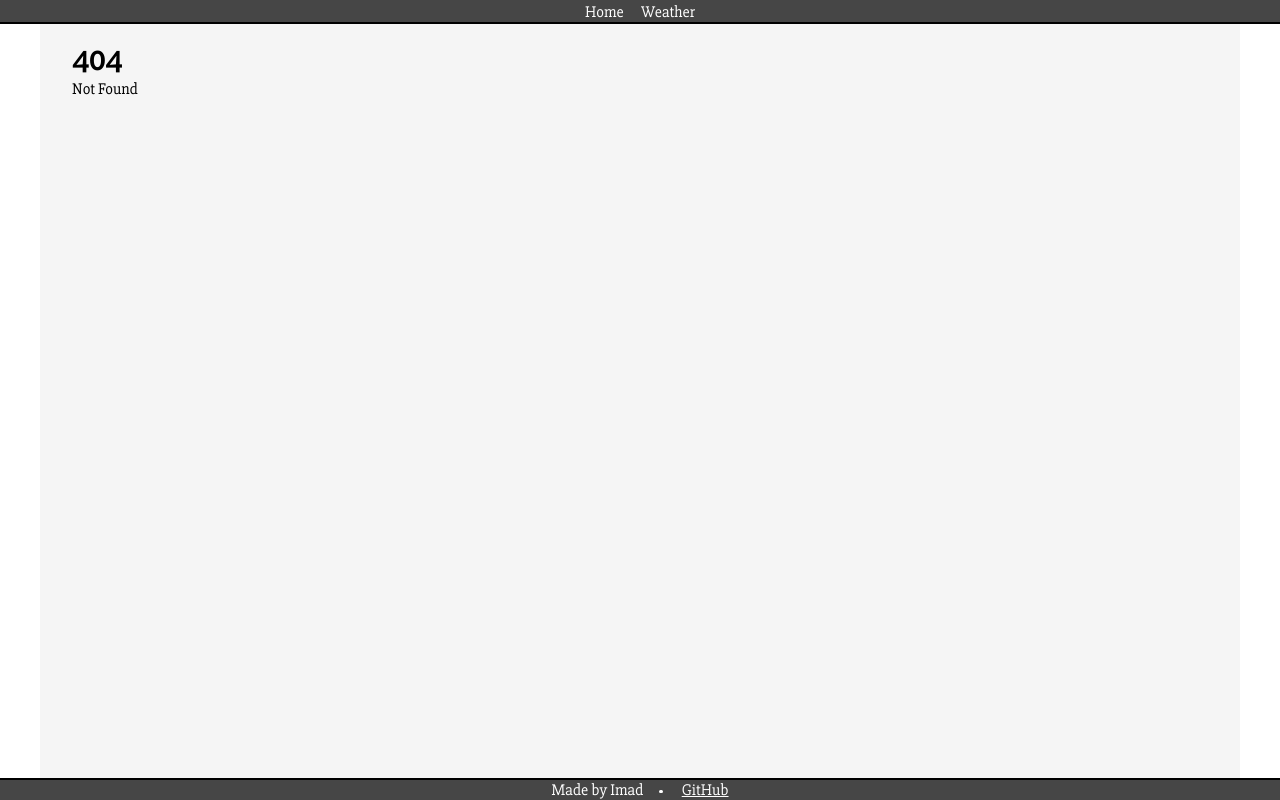
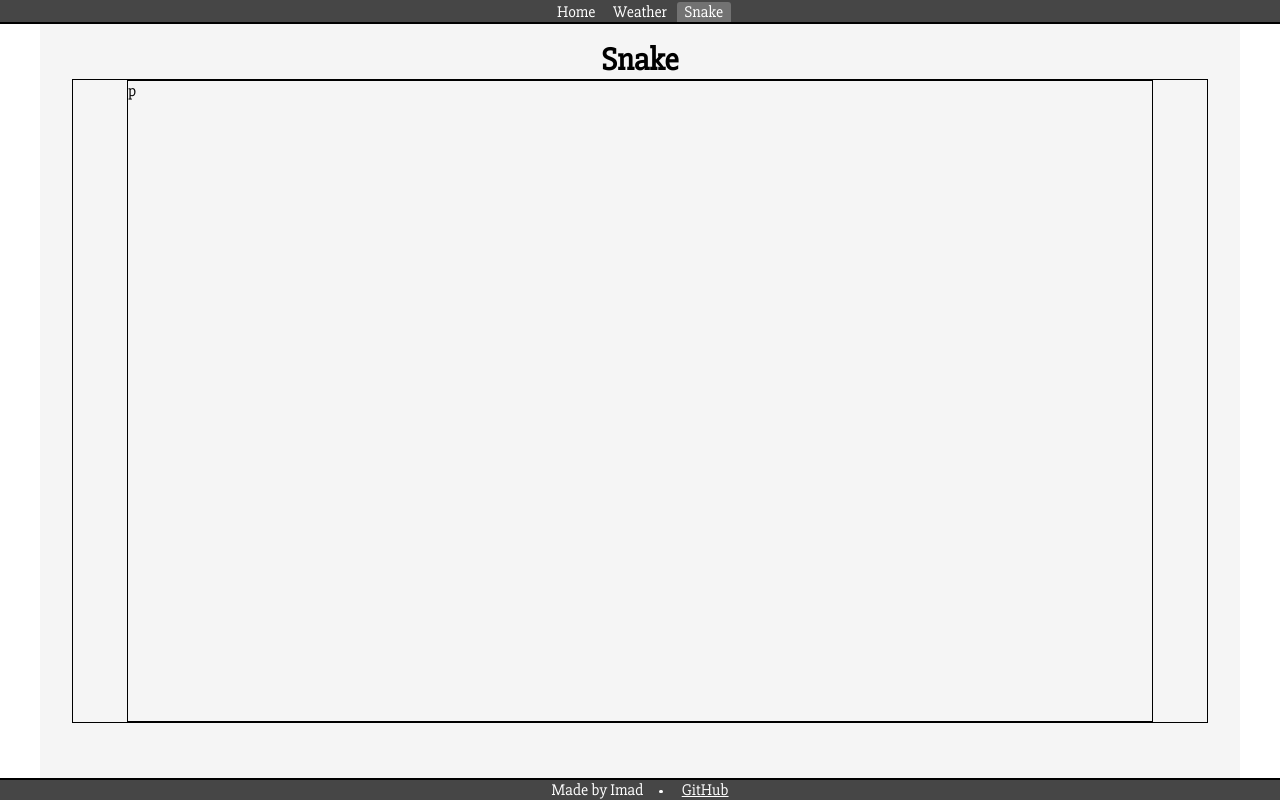
Before and after one commit to Imad-C/imads-demos, a SvelteKit app: page /snake in a window 1280 px wide. Before the commit this address had no page. Built offline with nearby package versions, Linux system fonts and the light colour scheme.

Commit message:
Add snake route

```diff
--- a/src/routes/+layout.svelte
+++ b/src/routes/+layout.svelte
@@ -2,7 +2,7 @@
 	import { page } from '$app/state';
 	import '../app.css';
 
-	const routes = { '/': 'Home', '/weather': 'Weather' };
+	const routes = { '/': 'Home', '/weather': 'Weather', '/snake': 'Snake' };
 </script>
 
 <div class="layout-container">
--- a/src/routes/+page.svelte
+++ b/src/routes/+page.svelte
@@ -1,7 +1,10 @@
 <h1 class="title">Imad's Demos</h1>
 
 <h2 class="demo-title">Weather</h2>
-<p>A weather app using the <a href="https://www.visualcrossing.com/">Visual Crossing</a> API.</p>
+<p>
+	A <a href="/weather">weather app</a> using the
+	<a href="https://www.visualcrossing.com/">Visual Crossing</a> API.
+</p>
 
 <style>
 	.title {
--- /dev/null
+++ b/src/routes/snake/+page.svelte
@@ -0,0 +1,24 @@
+<h1>Snake</h1>
+
+<div class="snake-container">
+	<div class="snake-board">p</div>
+</div>
+
+<style>
+	h1 {
+		text-align: center;
+	}
+
+	.snake-container {
+		border: 1px solid black;
+		display: flex;
+		justify-content: center;
+		align-items: center;
+	}
+
+	.snake-board {
+		border: 1px solid black;
+		height: 80vh;
+		width: 80vw;
+	}
+</style>
--- a/src/routes/weather/+page.svelte
+++ b/src/routes/weather/+page.svelte
@@ -39,10 +39,10 @@
 	<Search bind:value={location} handler={() => fetchWeather(location || '')} />
 </div>
 
-{#if loadingLoactionWeather}
+{#if loactionWeatherError}
+	<p>Error: {loactionWeatherError}</p>
+{:else if loadingLoactionWeather}
 	<p>Loading...</p>
-{:else if loactionWeatherError}
-	<p>Error: {loactionWeatherError}</p>
 {:else if locationWeather?.days}
 	<div>
 		<p class="location-name" transition:fly={{ x: -500, duration: 500 }}>
```
